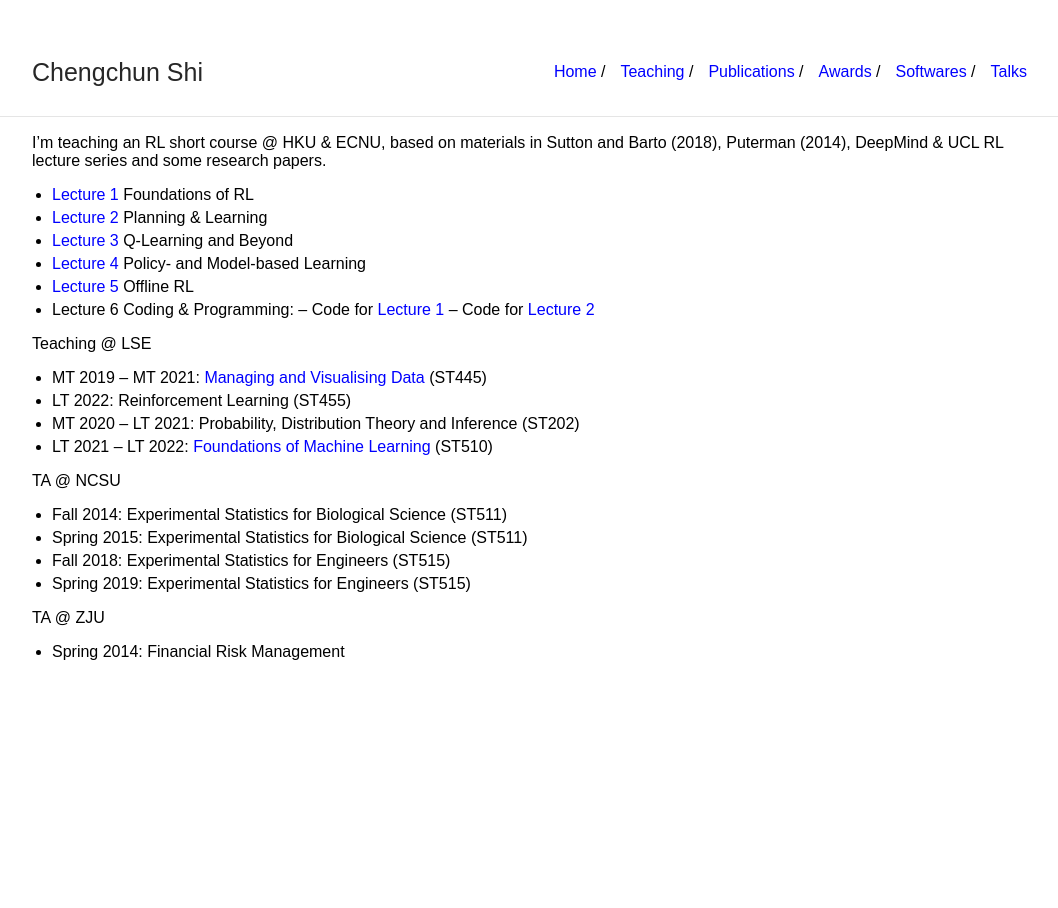
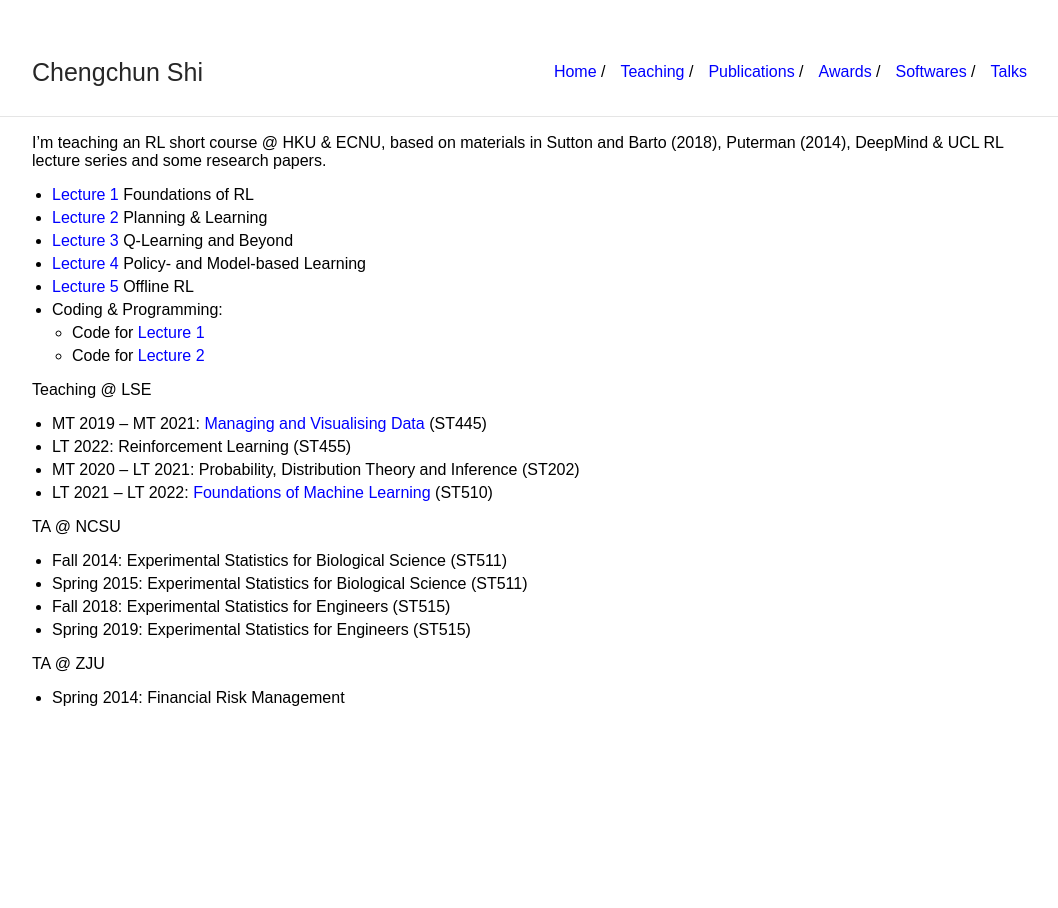
Before and after one commit to callmespring/callmespring.github.io, a Jekyll site: the page built from teaching.md, in a window 1280 px wide. Shown: the whole page, without its empty margins (108-1166 px from the left). Built offline with Jekyll 4.4.1, drawn with Linux system fonts in a browser that asks for light colours.

Commit message:
Update teaching.md

```diff
--- a/teaching.md
+++ b/teaching.md
@@ -10,9 +10,9 @@
 * [Lecture 3](./slides/lecture5.pdf) Q-Learning and Beyond
 * [Lecture 4](./slides/lecture8.pdf) Policy- and Model-based Learning
 * [Lecture 5](./slides/lecture10.pdf) Offline RL
-* Lecture 6 Coding & Programming:
-  -- Code for [Lecture 1](./code/seminar1.zip)
-  -- Code for [Lecture 2](./code/seminar2.zip)
+* Coding & Programming:
+  * Code for [Lecture 1](./code/seminar1.zip)
+  * Code for [Lecture 2](./code/seminar2.zip)
 
 Teaching @ LSE
 
```
